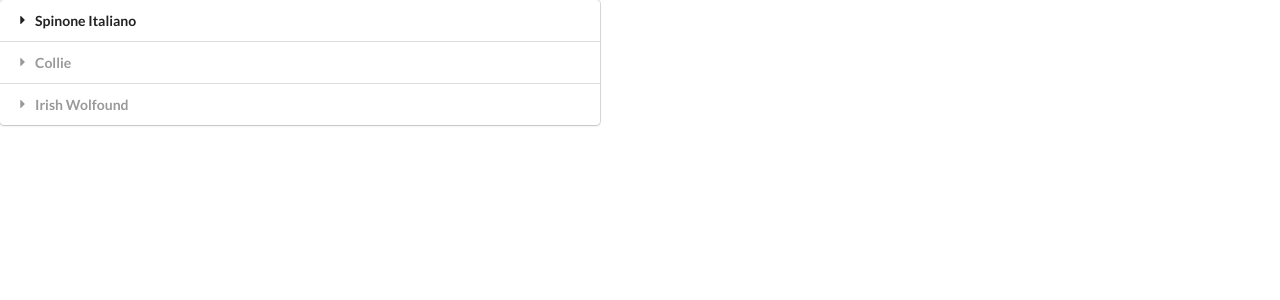
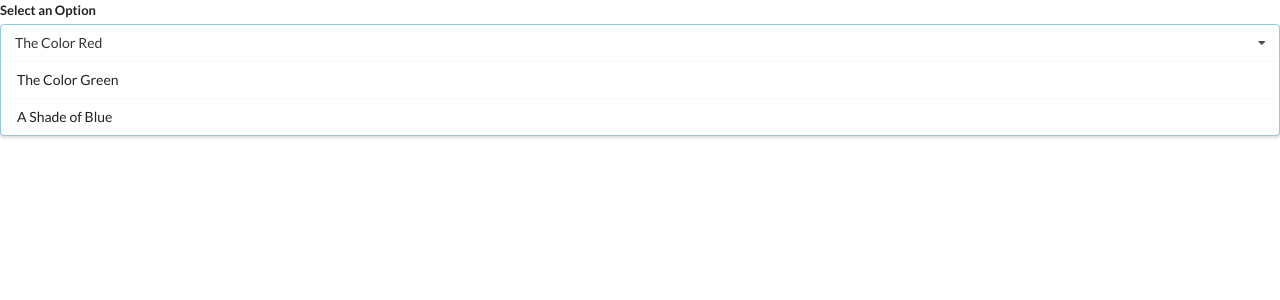
Before and after one commit to dr-dolce14/widgets, a React (Create React App) app: page / in a window 1280 px wide. Shown: the top 300 px of the page. Built offline with nearby package versions, Linux system fonts and the light colour scheme.

Commit message:
dropdown items added

```diff
--- a/src/App.js
+++ b/src/App.js
@@ -1,4 +1,4 @@
-import React from 'react'
+import React, { useState } from 'react'
 import Accordion from './components/Accordion'
 import Search from './components/Search'
 import Dropdown from './components/Dropdown'
@@ -49,10 +49,18 @@
     }
 ]
 
-export default () => {
+const App = () => {
+    const [selected, setSelected] = useState(options[0]);
+
     return (
     <div>
-        <Accordion dogBreeds={dogBreeds}/>
+        <Dropdown
+          selected={selected}
+          onSelectedChange={setSelected}
+          options={options}
+          />
     </div>
     )
 }
+
+export default App;
--- a/src/components/Dropdown.js
+++ b/src/components/Dropdown.js
@@ -1,7 +1,34 @@
 import React from 'react';
 
-const Dropdown = () => {
-    return <h1>Dropdown</h1>
+const Dropdown = ({ options, selected, onSelectedChange }) => {
+    const renderedOptions = options.map((option) => {
+        if (option.value === selected.value) {
+            return null;
+        }
+        return (
+            <div
+              key={option.value}
+                className="item"
+                onClick={() => onSelectedChange(option)}
+                >
+                {option.label}
+            </div>
+        )
+    })
+    return (
+        <div className="ui form">
+            <div className="field">
+                <label className="label">Select an Option</label>
+                <div className="ui selection dropdown visible active">
+                    <i className="dropdown icon"></i>
+                    <div className="text">{selected.label}</div>
+                    <div className="menu visible transition">
+                        {renderedOptions}
+                    </div>
+                </div>
+            </div>
+        </div>
+    )
 };
 
 export default Dropdown
```
Also changed, not shown: 1 other file (tests, documents, lock files or other folders).
